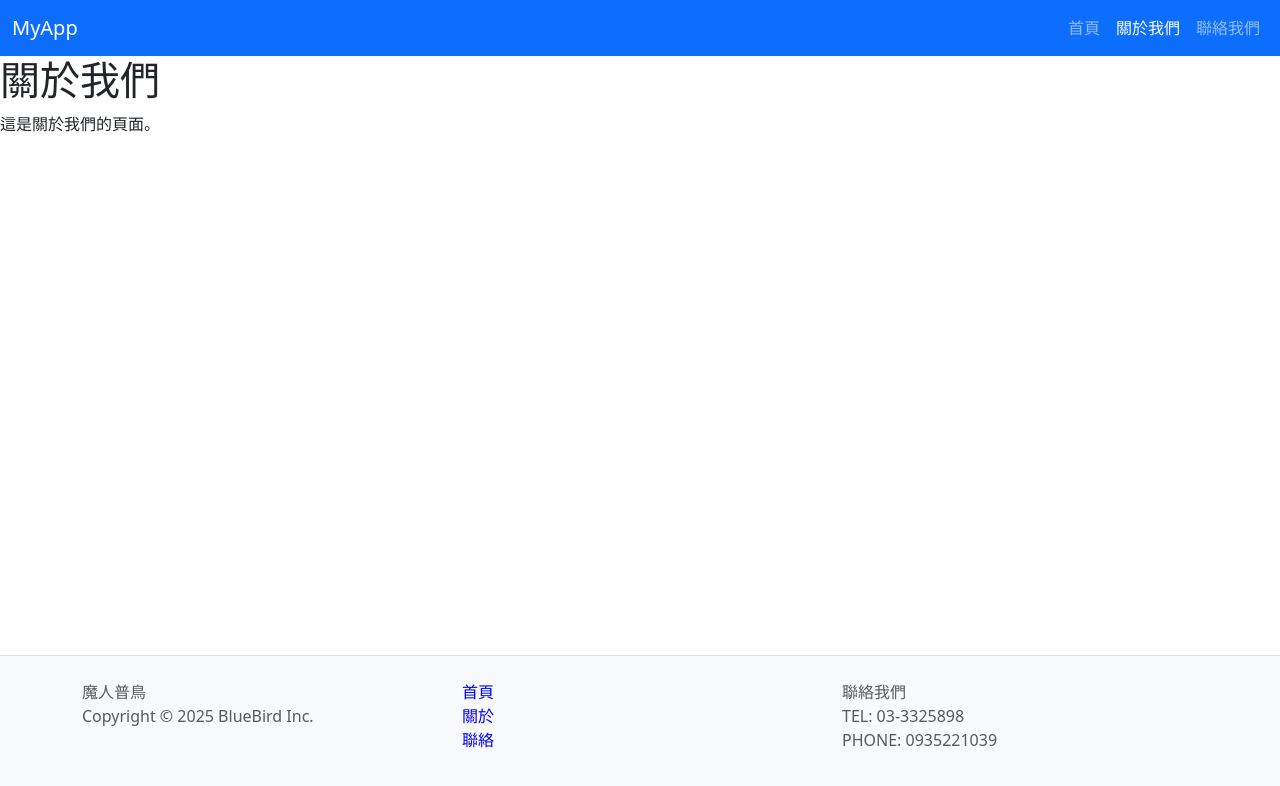
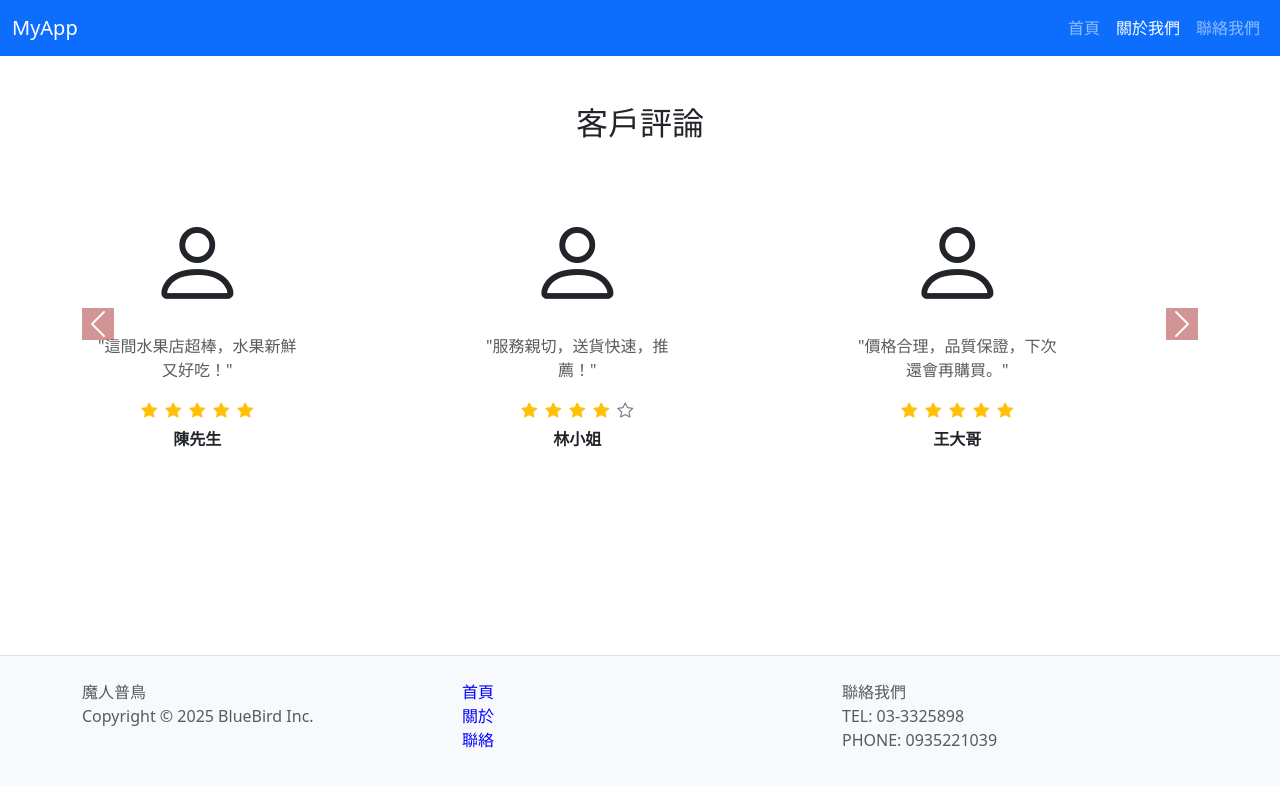
Before and after one commit to ctes930013/my-nuxt-nav, a Nuxt app: page /about in a window 1280 px wide. Shown: the top 786 px of the page. Built offline with nearby package versions, Linux system fonts and the light colour scheme.

Commit message:
feat:新增關於我們的評論

```diff
--- a/app.vue
+++ b/app.vue
@@ -24,8 +24,21 @@ function initCarousel() {
   })
 }
 
+function initCommentCarousel() {
+  nextTick(() => {
+    const el = document.querySelector('#carouselComment')
+    if (el) {
+      new bootstrap.Carousel(el, {
+        interval: 5000,
+        ride: 'carousel'
+      });
+    }
+  })
+}
+
 onMounted(() => {
   initCarousel()
+  initCommentCarousel()
 })
 
 // 監聽路由變化（每次進到首頁都初始化）
@@ -34,6 +47,8 @@ watch(
   (newPath) => {
     if (newPath === '/') {
         initCarousel()
+    } else if (newPath === '/about') {
+        initCommentCarousel()
     }
   }
 )
--- a/nuxt.config.ts
+++ b/nuxt.config.ts
@@ -4,6 +4,7 @@ export default defineNuxtConfig({
   devtools: { enabled: true },
   css: [
     'bootstrap/dist/css/bootstrap.min.css',
+    'bootstrap-icons/font/bootstrap-icons.css',
     '~/assets/css/main.css'
   ]
 })
--- a/package.json
+++ b/package.json
@@ -12,6 +12,7 @@
   "dependencies": {
     "@popperjs/core": "^2.11.8",
     "bootstrap": "^5.3.7",
+    "bootstrap-icons": "^1.13.1",
     "jquery": "^3.7.1",
     "nuxt": "^3.17.7",
     "vue": "^3.5.17",
--- a/pages/about.vue
+++ b/pages/about.vue
@@ -1,6 +1,54 @@
 <template>
-  <div>
-    <h1>關於我們</h1>
-    <p>這是關於我們的頁面。</p>
+  <div class="container my-5">
+    <h2 class="mb-4 text-center">客戶評論</h2>
+    <ClientOnly>
+      <div id="carouselComment" class="carousel slide" data-bs-ride="carousel" data-bs-interval="5000">
+        <div class="carousel-inner">
+          <div
+            v-for="(review, index) in reviewsList.length / reviewsSplitCount"
+            :class="['carousel-item', { active: index === 0 }]"
+          >
+            <div class="row">
+              <div class="col-md-4"
+                v-for="item in reviewsList.slice(index * reviewsSplitCount, index * reviewsSplitCount + reviewsSplitCount)" :key="index">
+                <div class="d-flex flex-column align-items-center p-4">
+                  <i class="bi bi-person" style="font-size: 6em;"></i>
+                  <p class="text-muted text-center mb-3" style="max-width: 200px;">"{{ item.comment }}"</p>
+                  <div class="mb-2">
+                    <span v-for="n in 5" :key="n">
+                      <i :class="n <= item.rating ? 'text-warning bi bi-star-fill mx-1' : 'text-secondary bi bi-star mx-1'"></i>
+                    </span>
+                  </div>
+                  <h6 class="fw-bold">{{ item.name }}</h6>
+                </div>
+              </div>
+            </div>
+          </div>
+        </div>
+        <button class="carousel-control-prev" style="justify-content: flex-start;" type="button" data-bs-target="#carouselComment" data-bs-slide="prev">
+          <span class="carousel-control-prev-icon" style="background-color: brown;"></span>
+        </button>
+        <button class="carousel-control-next" style="justify-content: flex-end;" type="button" data-bs-target="#carouselComment" data-bs-slide="next">
+          <span class="carousel-control-next-icon" style="background-color: brown;"></span>
+        </button>
+      </div>
+    </ClientOnly>
   </div>
 </template>
+
+<script setup>
+//評論要切幾等分
+const reviewsSplitCount = ref(1)
+const { isMobile } = useIsMobile()
+watchEffect(() => {
+  reviewsSplitCount.value = isMobile.value ? 1 : 3
+});
+const reviewsList = [
+  { name: "陳先生", comment: "這間水果店超棒，水果新鮮又好吃！", rating: 5 },
+  { name: "林小姐", comment: "服務親切，送貨快速，推薦！", rating: 4 },
+  { name: "王大哥", comment: "價格合理，品質保證，下次還會再購買。", rating: 5 },
+  { name: "郭先生", comment: "水果很甜，美味可口！", rating: 5 },
+  { name: "鄭先生", comment: "服務佳，老闆娘很正！", rating: 5 },
+  { name: "許小姐", comment: "價格便宜又實惠。", rating: 4 }
+]
+</script>
```
Also changed, not shown: 1 other file (tests, documents, lock files or other folders).
